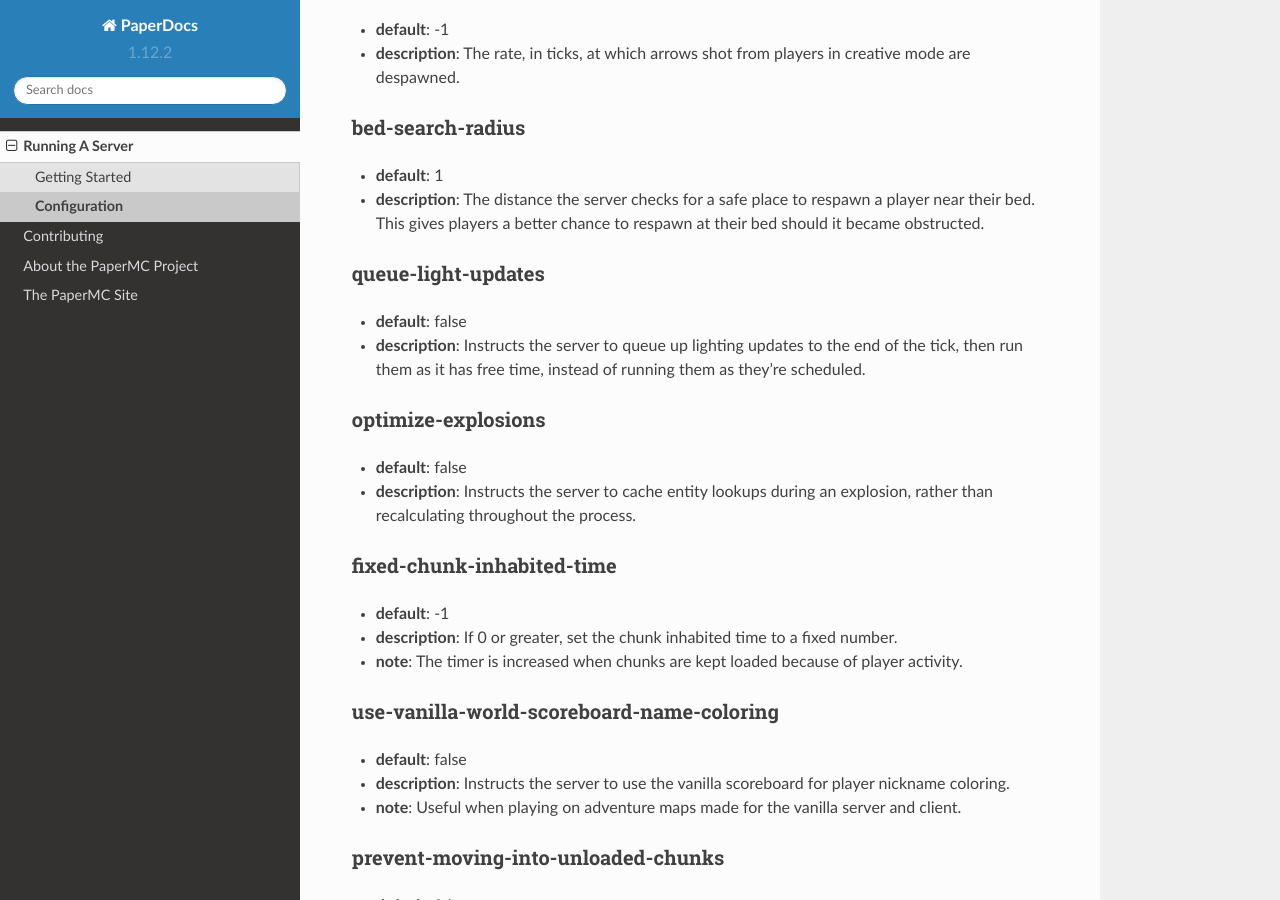
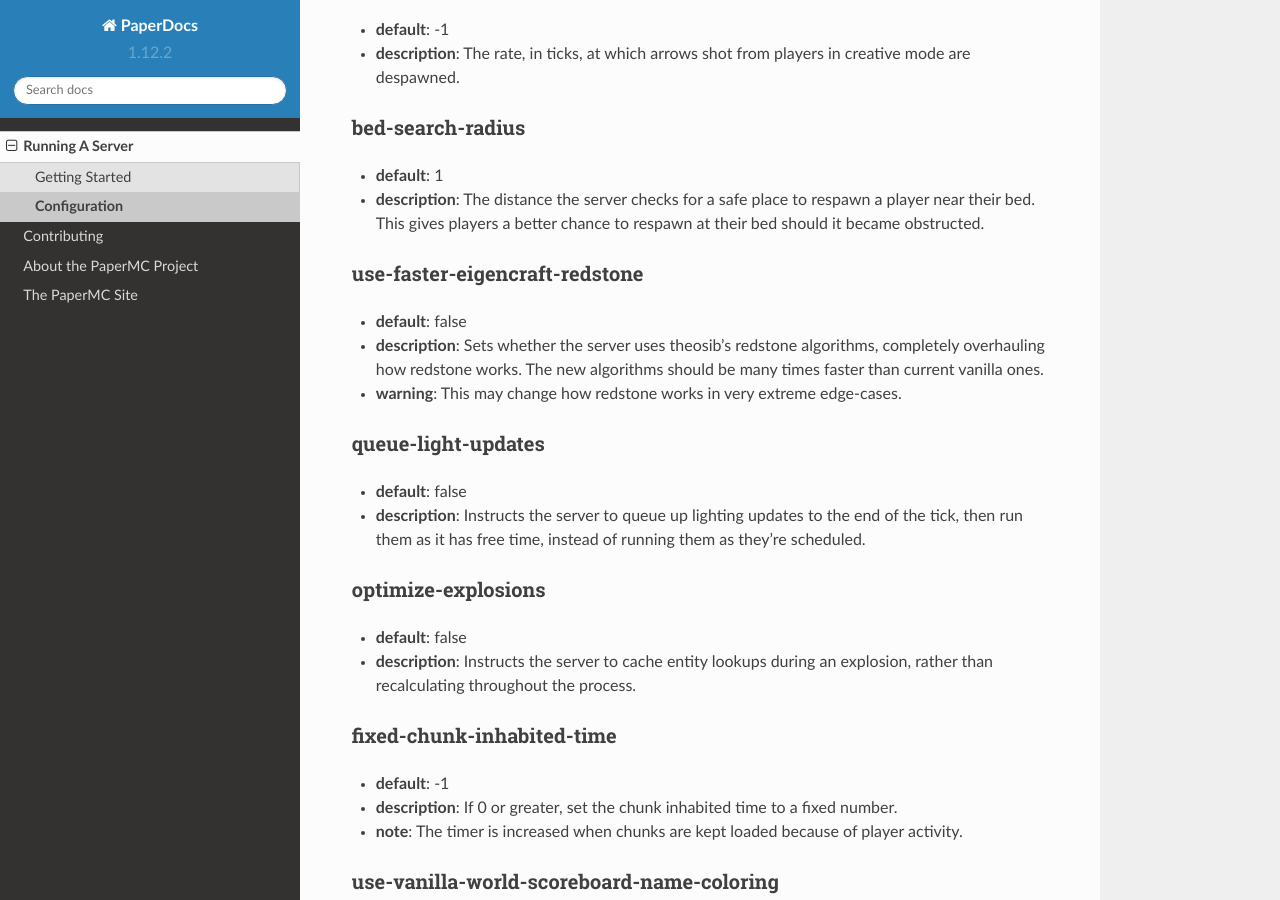
Before and after one commit to PaperMC/PaperDocs, a Sphinx documentation site: the page built from source/server/configuration.rst, in a window 1280 px wide and 900 px high, scrolled down 11504 px. Built offline with Sphinx 7.4.7 and the Read the Docs theme 2.0.0, drawn with Linux system fonts in a browser that asks for light colours.

Commit message:
Add use-faster-eigencraft-redstone configuration documentation
https://github.com/PaperMC/Paper/commit/0b9983dfbc2846499759f8d7b74fb03d5f43e0d8

```diff
--- a/source/server/configuration.rst
+++ b/source/server/configuration.rst
@@ -512,6 +512,14 @@ bed-search-radius
   respawn a player near their bed. This gives players a better chance to
   respawn at their bed should it became obstructed.
 
+use-faster-eigencraft-redstone
+~~~~~~~~~~~~~~~~~~~~~~~~~~~~~~
+* **default**: false
+* **description**: Sets whether the server uses theosib's redstone algorithms,
+  completely overhauling how redstone works. The new algorithms should be
+  many times faster than current vanilla ones.
+* **warning**: This may change how redstone works in very extreme edge-cases.
+
 queue-light-updates
 ~~~~~~~~~~~~~~~~~~~
 * **default**: false
```
